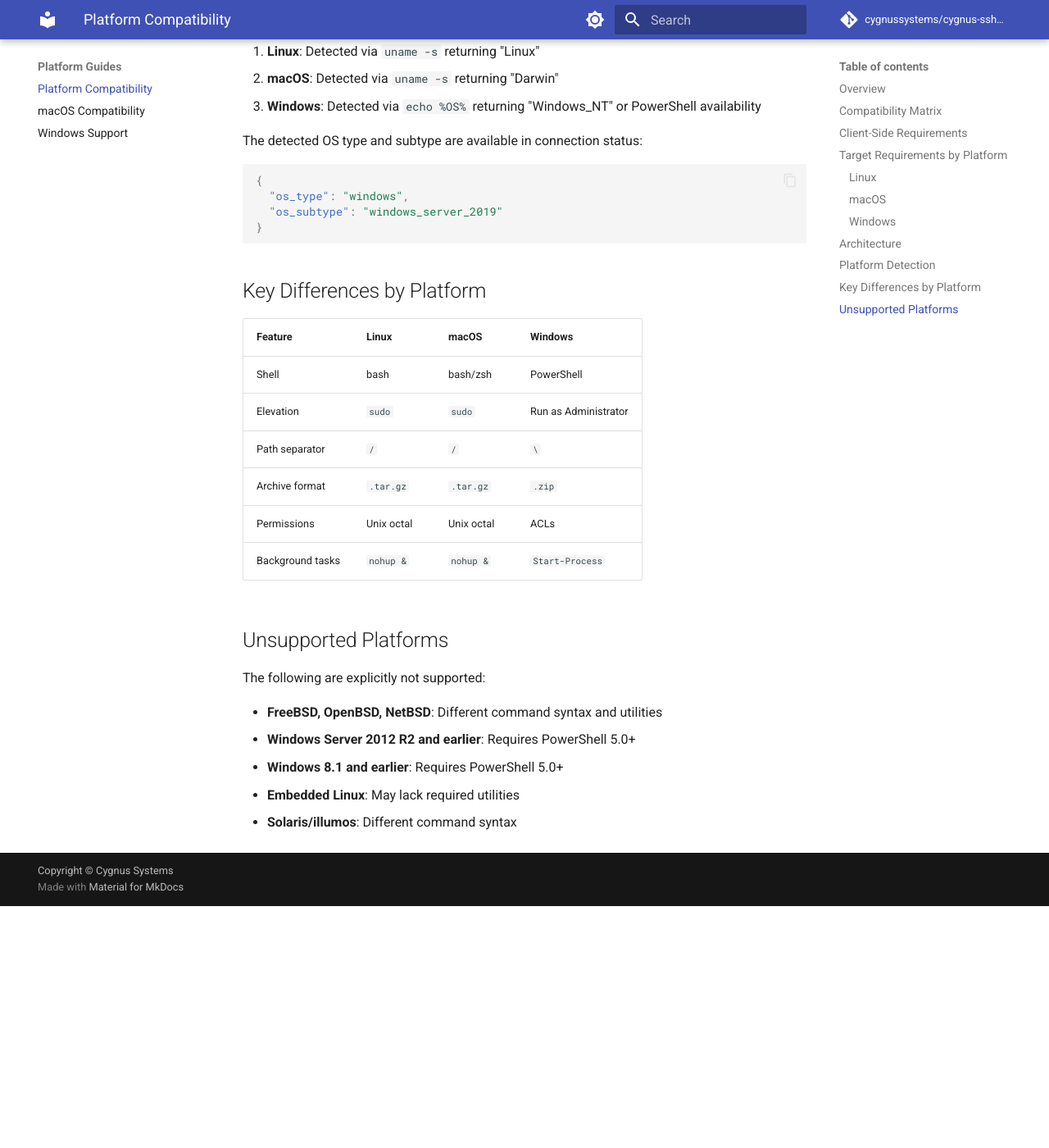
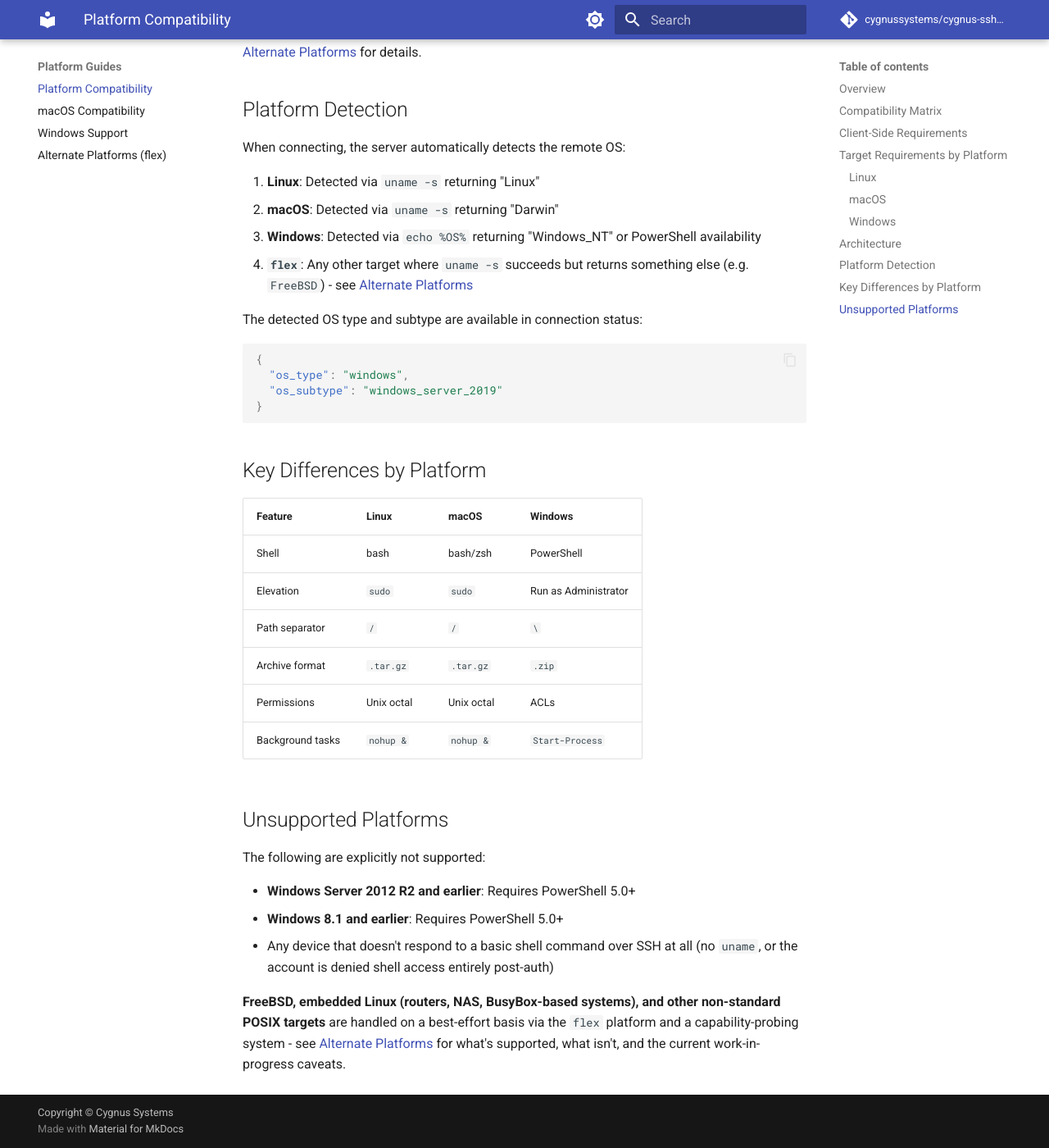
Before and after one commit to cygnussystems/cygnus-ssh-mcp, an MkDocs documentation site: the page built from docs/20-platform-compatibility.md, in a window 1280 px wide and 1400 px high, scrolled down 2646 px. Shown: the whole window at 82% size. Built offline with MkDocs 1.6.1 and Material for MkDocs 9.7.7, drawn with Linux system fonts in a browser that asks for light colours; comment, search, counter and statistics services are not loaded; before the commit the page ends 3751 px from its top, so only the background shows below that; some of the changed text lies outside the part shown.

Commit message:
docs: document 'flex' alternate-platform support (routers, NAS, BSD)
Adds docs/26-alternate-platforms.md covering capability probing, tested
devices (Alpine, OpenWrt, FreeBSD, Synology DSM), and known limitations
(including SSH-shell-restricted devices like Synology SRM). Wires it into
the docs site nav/index, fixes docs/20-platform-compatibility.md's now-stale
"FreeBSD/embedded Linux not supported" claims, and adds a README section +
work-in-progress warning for GitHub visitors.

Co-Authored-By: Claude Sonnet 5 <noreply@anthropic.com>

```diff
--- a/docs/20-platform-compatibility.md
+++ b/docs/20-platform-compatibility.md
@@ -18,7 +18,7 @@ This SSH MCP server enables remote server management via SSH. This document desc
 | macOS | Windows Server 2016+ | Fully supported |
 | Linux | Windows Server 2016+ | Fully supported |
 | Any | Windows Server 2012 R2 | Not supported |
-| Any | BSD variants | Not supported |
+| Any | BSD variants, routers, NAS, embedded Linux | Experimental (`flex`/capability-gated) - see [Alternate Platforms](26-alternate-platforms.md) |
 
 ## Client-Side Requirements
 
@@ -92,6 +92,12 @@ SshOsOperations
 
 The correct operation class is automatically selected based on the detected OS during SSH connection.
 
+`flex` targets don't get their own classes - they reuse the Linux run/task
+operations and the Mac file/dir/os operations as-is (the same composition
+macOS itself uses), wrapped in a capability gate that blocks only the
+specific methods a confirmed-missing capability would break. See
+[Alternate Platforms](26-alternate-platforms.md) for details.
+
 ## Platform Detection
 
 When connecting, the server automatically detects the remote OS:
@@ -99,6 +105,8 @@ When connecting, the server automatically detects the remote OS:
 1. **Linux**: Detected via `uname -s` returning "Linux"
 2. **macOS**: Detected via `uname -s` returning "Darwin"
 3. **Windows**: Detected via `echo %OS%` returning "Windows_NT" or PowerShell availability
+4. **`flex`**: Any other target where `uname -s` succeeds but returns something
+   else (e.g. `FreeBSD`) - see [Alternate Platforms](26-alternate-platforms.md)
 
 The detected OS type and subtype are available in connection status:
 
@@ -124,8 +132,13 @@ The detected OS type and subtype are available in connection status:
 
 The following are explicitly not supported:
 
-- **FreeBSD, OpenBSD, NetBSD**: Different command syntax and utilities
 - **Windows Server 2012 R2 and earlier**: Requires PowerShell 5.0+
 - **Windows 8.1 and earlier**: Requires PowerShell 5.0+
-- **Embedded Linux**: May lack required utilities
-- **Solaris/illumos**: Different command syntax
+- Any device that doesn't respond to a basic shell command over SSH at all
+  (no `uname`, or the account is denied shell access entirely post-auth)
+
+**FreeBSD, embedded Linux (routers, NAS, BusyBox-based systems), and other
+non-standard POSIX targets** are handled on a best-effort basis via the
+`flex` platform and a capability-probing system - see
+[Alternate Platforms](26-alternate-platforms.md) for what's supported, what
+isn't, and the current work-in-progress caveats.
--- a/mkdocs.yml
+++ b/mkdocs.yml
@@ -38,6 +38,7 @@ nav:
       - Platform Compatibility: 20-platform-compatibility.md
       - macOS Compatibility: MACOS_COMPATIBILITY.md
       - Windows Support: 25-windows-support.md
+      - Alternate Platforms (flex): 26-alternate-platforms.md
   - Using the Tools:
       - Tools Reference: 40-tools-reference.md
       - Command Execution: 50-command-execution.md
```
Also changed, not shown: README.md (+51 -0 lines), docs/26-alternate-platforms.md (added, +111 -0 lines), docs/index.md (+1 -0 lines).
